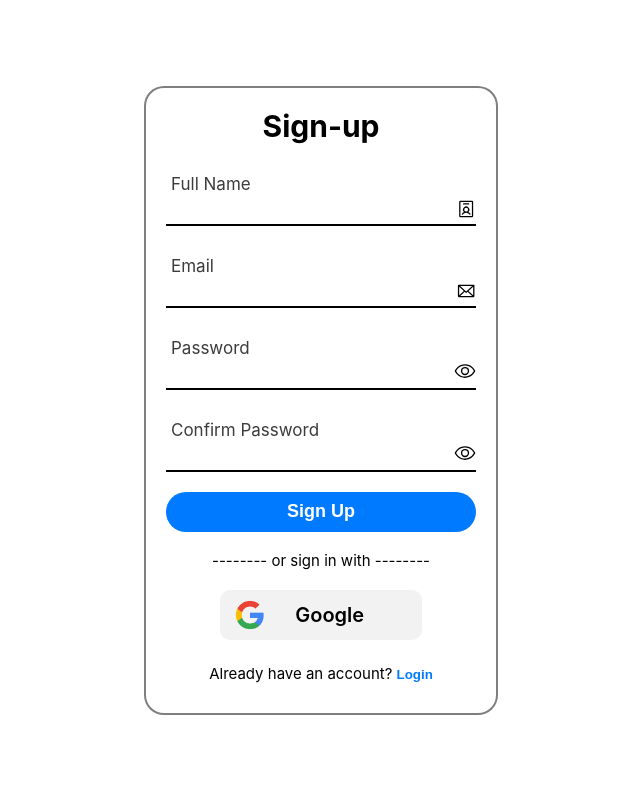
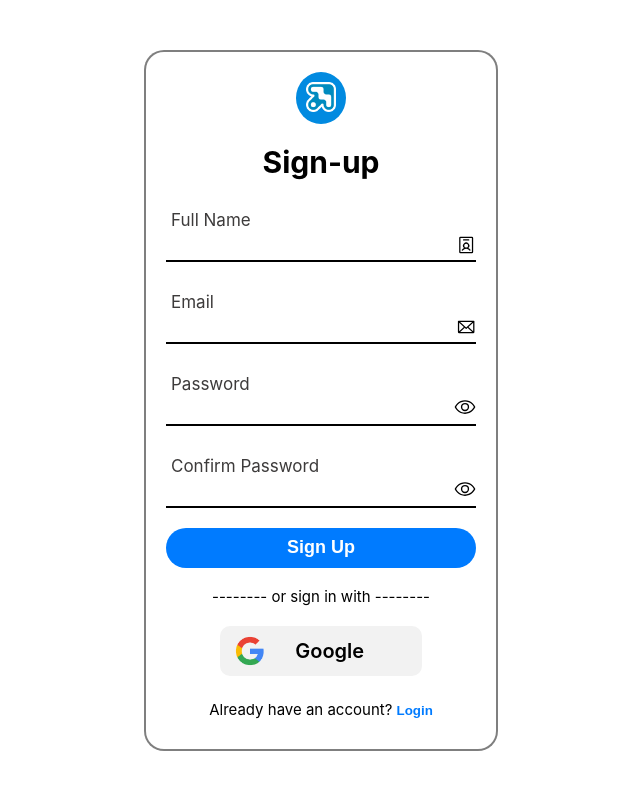
Before and after one commit to Rayan-Sarieddine/full-stack-demo, a React (Create React App) app in the folder frontend/: page /signup in a window 1280 px wide. Shown: the top 790 px of the page, without its empty margins (319-959 px from the left). Built offline with nearby package versions, Linux system fonts and the light colour scheme.

Commit message:
<frontend> updated logo placement in all pages

```diff
--- a/frontend/src/domain/pages/ForgetPassword/index.tsx
+++ b/frontend/src/domain/pages/ForgetPassword/index.tsx
@@ -1,6 +1,6 @@
 import React, { useEffect, useState } from "react";
 import { ReactComponent as EmailIcon } from "../../../assets/icons/envelope.svg";
-import { NavigateFunction, useNavigate } from "react-router-dom";
+import { Link, NavigateFunction, useNavigate } from "react-router-dom";
 import { local } from "../../../core/helpers/localStorage";
 
 import "./style.css";
@@ -49,6 +49,11 @@ const ForgetPassword = () => {
     <section className="forget">
       {!success ? (
         <div className="forget-form-box">
+          <Link to="/">
+            <div className="page-logo">
+              <img src="./favicon.png" alt="logo" />
+            </div>
+          </Link>
           <div className="forget-form-value">
             <form onSubmit={handleSubmit}>
               <h2>Forget Password</h2>
--- a/frontend/src/domain/pages/ForgetPassword/style.css
+++ b/frontend/src/domain/pages/ForgetPassword/style.css
@@ -16,6 +16,7 @@
   border-radius: 20px;
   backdrop-filter: blur(15px);
   display: flex;
+  flex-direction: column;
   justify-content: center;
   align-items: center;
 }
@@ -103,6 +104,7 @@
   .forget-inputbox {
     display: flex;
     align-items: center;
+
     position: relative;
     margin-top: 5rem;
     width: 25rem;
--- a/frontend/src/domain/pages/Login/index.tsx
+++ b/frontend/src/domain/pages/Login/index.tsx
@@ -2,7 +2,7 @@ import React, { useEffect, useState } from "react";
 import { ReactComponent as EmailIcon } from "../../../assets/icons/envelope.svg";
 import { ReactComponent as EyeIcon } from "../../../assets/icons/eye.svg";
 import { ReactComponent as EyeSlashIcon } from "../../../assets/icons/eye-slash.svg";
-import { NavigateFunction, useNavigate } from "react-router-dom";
+import { Link, NavigateFunction, useNavigate } from "react-router-dom";
 import { local } from "../../../core/helpers/localStorage";
 import { useDispatch } from "react-redux";
 import googleIcon from "../../../assets/logos/google-icon.png";
@@ -78,6 +78,11 @@ const Login = () => {
   return (
     <section className="login">
       <div className="login-form-box">
+        <Link to="/">
+          <div className="page-logo">
+            <img src="./favicon.png" alt="logo" />
+          </div>
+        </Link>
         <div className="login-form-value">
           <form onSubmit={handleSubmit}>
             <h2>Login</h2>
--- a/frontend/src/domain/pages/Login/style.css
+++ b/frontend/src/domain/pages/Login/style.css
@@ -17,6 +17,7 @@
   backdrop-filter: blur(15px);
   display: flex;
   justify-content: center;
+  flex-direction: column;
   align-items: center;
 }
 
--- a/frontend/src/domain/pages/ResetPassword/index.tsx
+++ b/frontend/src/domain/pages/ResetPassword/index.tsx
@@ -1,7 +1,7 @@
 import React, { useState } from "react";
 import { ReactComponent as EyeIcon } from "../../../assets/icons/eye.svg";
 import { ReactComponent as EyeSlashIcon } from "../../../assets/icons/eye-slash.svg";
-import { useNavigate } from "react-router-dom";
+import { Link, useNavigate } from "react-router-dom";
 
 import "./style.css";
 import { authDataSource } from "../../../core/dataSource/remoteDataSource/auth";
@@ -68,6 +68,11 @@ const ResetPassword = () => {
     <section className="reset">
       {!success ? (
         <div className="reset-form-box">
+          <Link to="/">
+            <div className="page-logo">
+              <img src="./favicon.png" alt="logo" />
+            </div>
+          </Link>
           <div className="reset-form-value">
             <form onSubmit={handleSubmit}>
               <h2>Reset Password</h2>
--- a/frontend/src/domain/pages/ResetPassword/style.css
+++ b/frontend/src/domain/pages/ResetPassword/style.css
@@ -16,6 +16,7 @@
   border-radius: 20px;
   backdrop-filter: blur(15px);
   display: flex;
+  flex-direction: column;
   justify-content: center;
   align-items: center;
 }
--- a/frontend/src/domain/pages/SignUp/index.tsx
+++ b/frontend/src/domain/pages/SignUp/index.tsx
@@ -3,7 +3,7 @@ import { ReactComponent as EmailIcon } from "../../../assets/icons/envelope.svg"
 import { ReactComponent as EyeIcon } from "../../../assets/icons/eye.svg";
 import { ReactComponent as EyeSlashIcon } from "../../../assets/icons/eye-slash.svg";
 import { ReactComponent as NameIcon } from "../../../assets/icons/name.svg";
-import { NavigateFunction, useNavigate } from "react-router-dom";
+import { Link, NavigateFunction, useNavigate } from "react-router-dom";
 import { local } from "../../../core/helpers/localStorage";
 import googleIcon from "../../../assets/logos/google-icon.png";
 
@@ -100,6 +100,11 @@ const SignUp = () => {
     <section className="signup">
       {!success ? (
         <div className="signup-form-box">
+          <Link to="/">
+            <div className="page-logo">
+              <img src="./favicon.png" alt="logo" />
+            </div>
+          </Link>
           <div className="signup-form-value">
             <form onSubmit={handleSubmit}>
               <h2>Sign-up</h2>
--- a/frontend/src/domain/pages/SignUp/style.css
+++ b/frontend/src/domain/pages/SignUp/style.css
@@ -2,6 +2,7 @@
   display: flex;
   justify-content: center;
   align-items: center;
+
   min-height: 100vh;
   width: 100%;
   background-position: center;
@@ -16,6 +17,7 @@
   border-radius: 20px;
   backdrop-filter: blur(15px);
   display: flex;
+  flex-direction: column;
   justify-content: center;
   align-items: center;
 }
--- a/frontend/src/styles/utilities.css
+++ b/frontend/src/styles/utilities.css
@@ -39,3 +39,23 @@
   align-items: center;
   justify-content: center;
 }
+.page-logo {
+  width: 5rem;
+  margin-bottom: 2rem;
+  background-color: var(--primary);
+  padding: 1rem;
+  border-radius: 50%;
+  transition: transform 0.2s ease;
+}
+.page-logo:hover {
+  animation: bounce 0.5s ease;
+}
+@keyframes bounce {
+  0%,
+  100% {
+    transform: translateY(0);
+  }
+  50% {
+    transform: translateY(-18.5px);
+  }
+}
```
